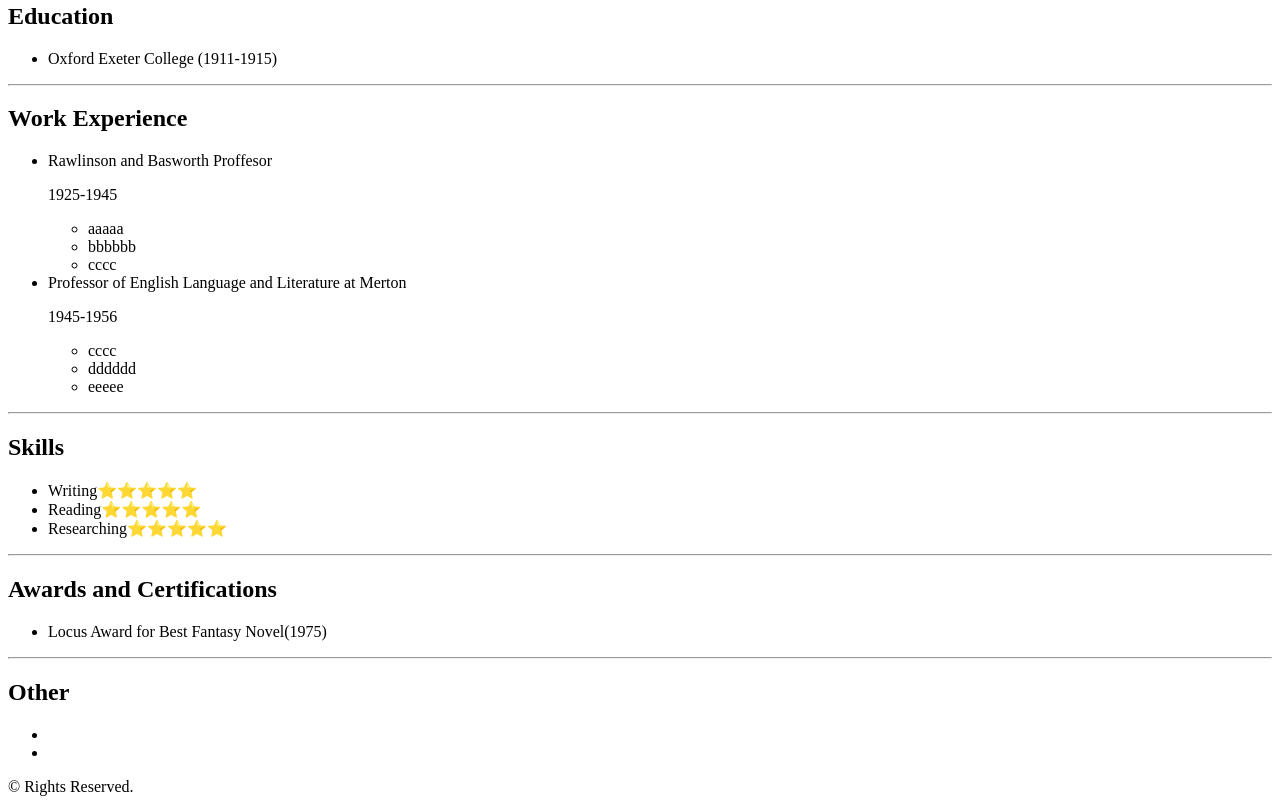
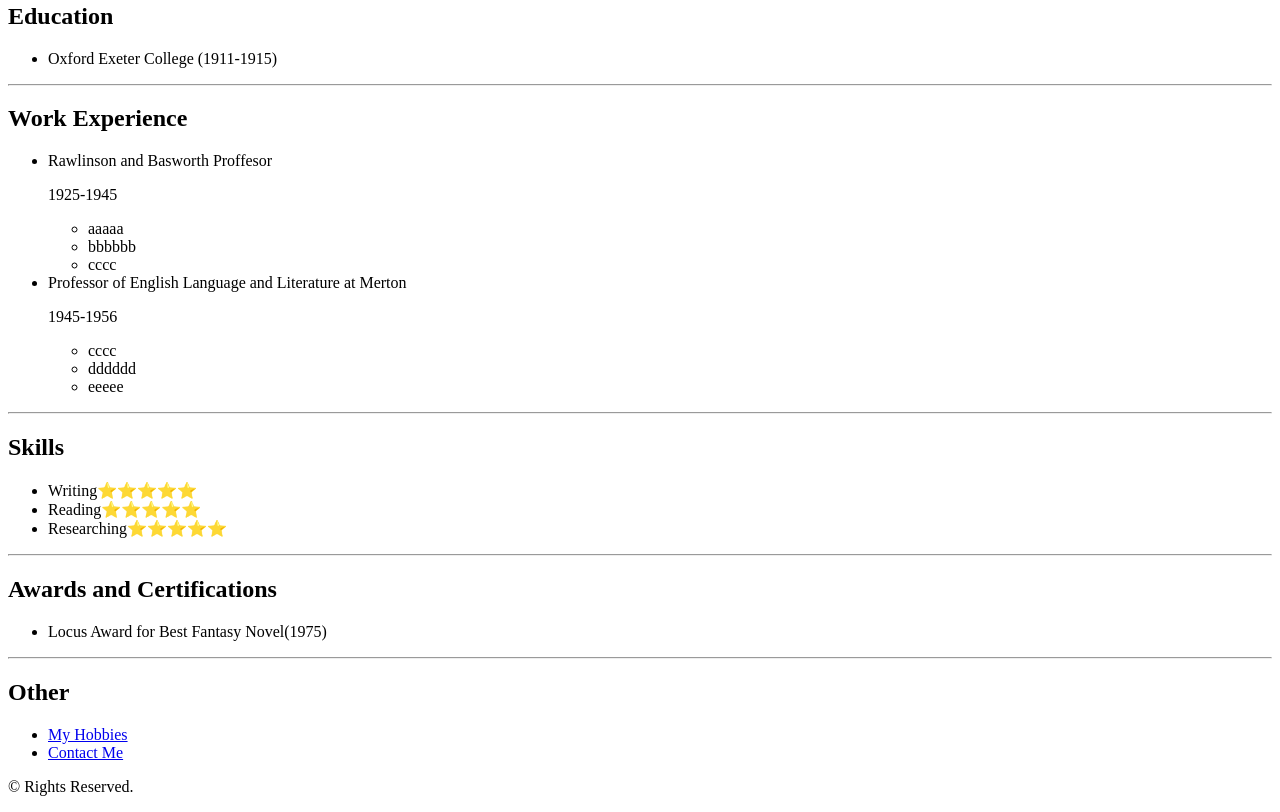
Before and after one commit to Sisilis/CapstoneProject, a plain HTML site: page index.html in a window 1280 px wide. Shown: the part 304-1116 px from the top of the page. Drawn offline with Linux system fonts and the light colour scheme.

Commit message:
Update index.html

```diff
--- a/index.html
+++ b/index.html
@@ -49,8 +49,8 @@
 <hr />
 <h2>Other</h2>
 <ul>
-  <li></li>
-  <li></li>
+  <li><a href="./myhobbies.html">My Hobbies</a></li>
+  <li><a href="./contactme.html">Contact Me</a></li>
 </ul>
 <footer>
   <p>© Rights Reserved.</p>
@@ -59,4 +59,3 @@
 </body>
 
 </html>
-  </body>
```
